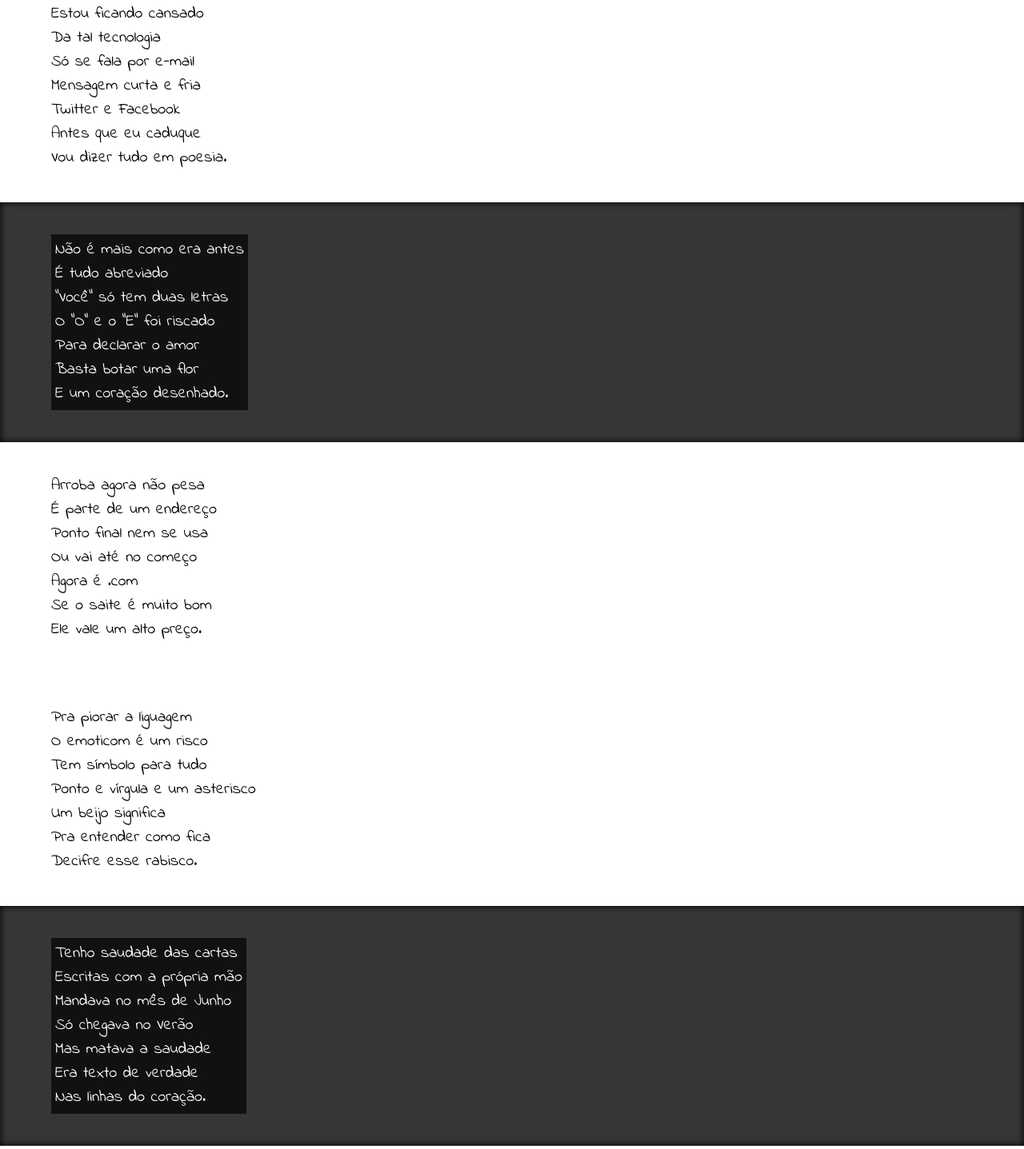
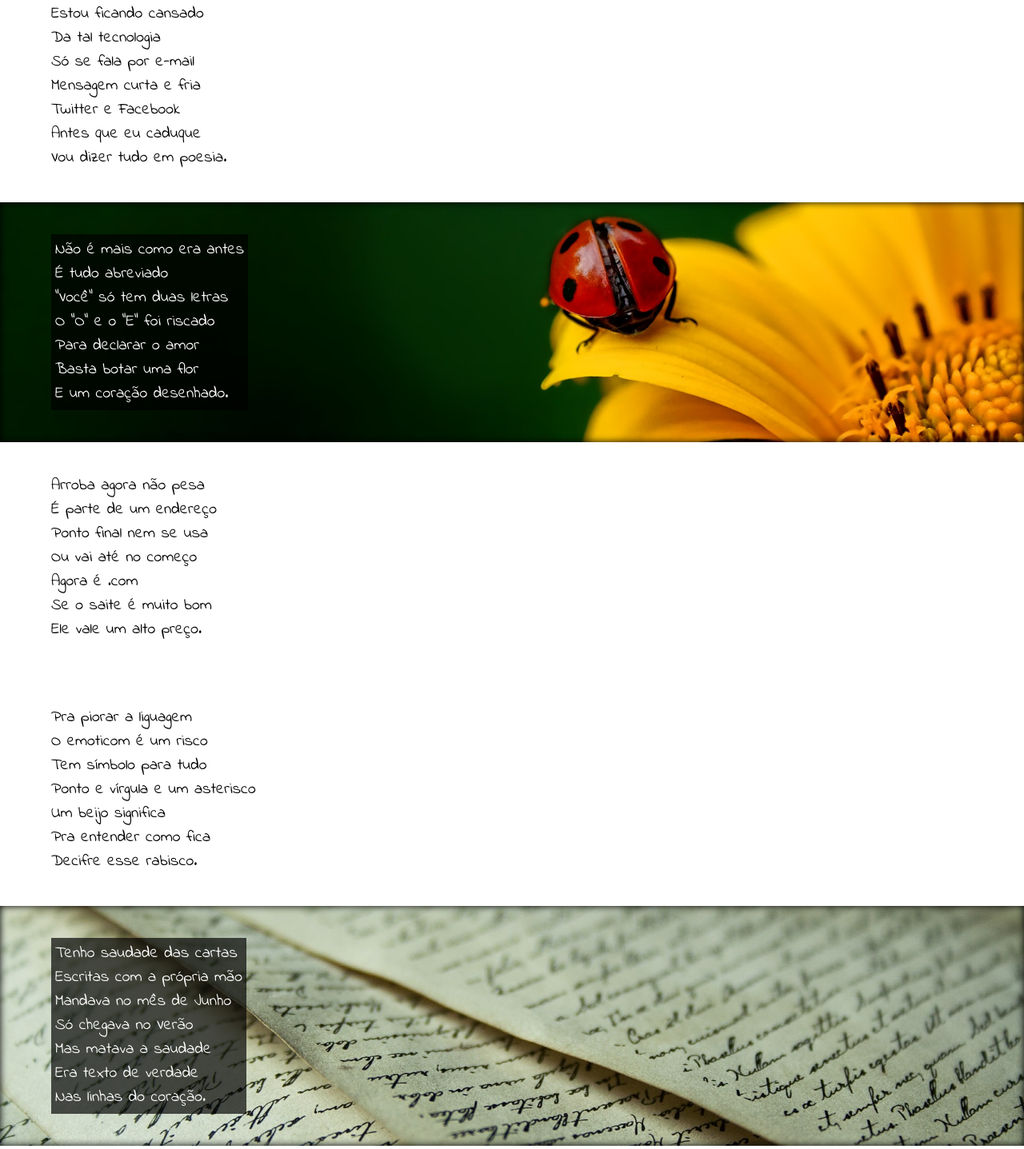
Before and after one commit to JunioWarley/Poema, a plain HTML site: page index.html in a window 1280 px wide. Shown: the part 161-1598 px from the top of the page at 80% size. Drawn offline with Linux system fonts and the light colour scheme.

Commit message:
Correção de imagem do background

```diff
--- a/style.css
+++ b/style.css
@@ -74,12 +74,12 @@ section p {
     font-size: 20px;
 }
 section#img1{
-    background-image: url(../ex22/imagens2/background001.jpg);
+    background-image: url(imagens2/background001.jpg);
     background-position: right center;
     background-size: cover;
 }
 section#img2{
-    background-image: url(../ex22/imagens2/background002.jpg);
+    background-image: url(imagens2/background002.jpg);
     background-position: left center;
     background-size: cover;
 }
```
